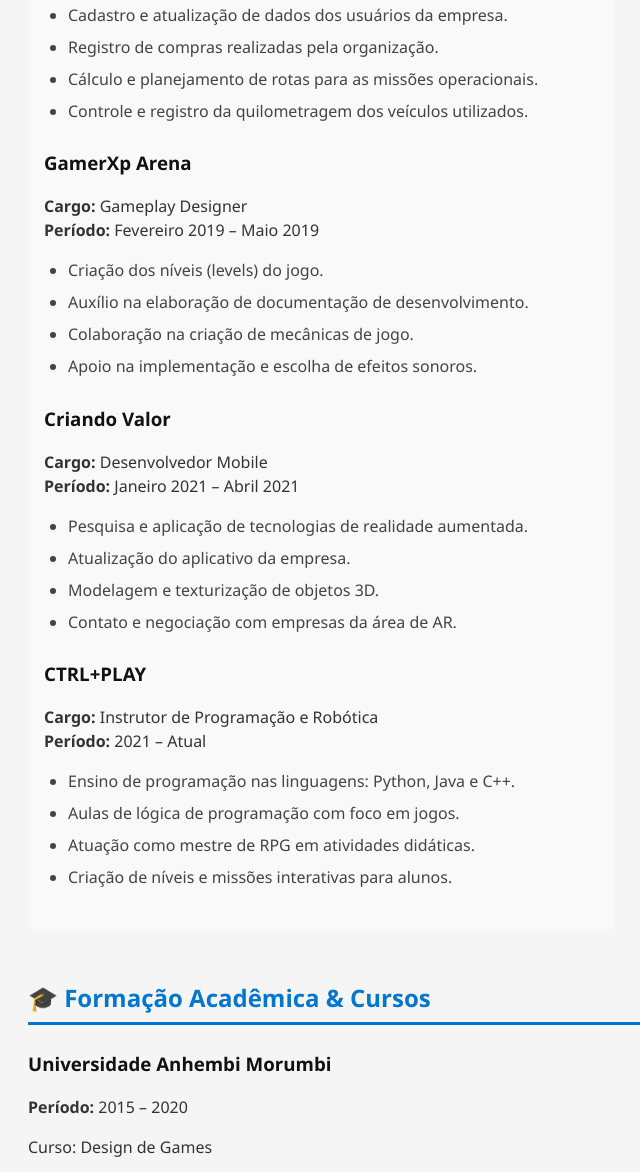
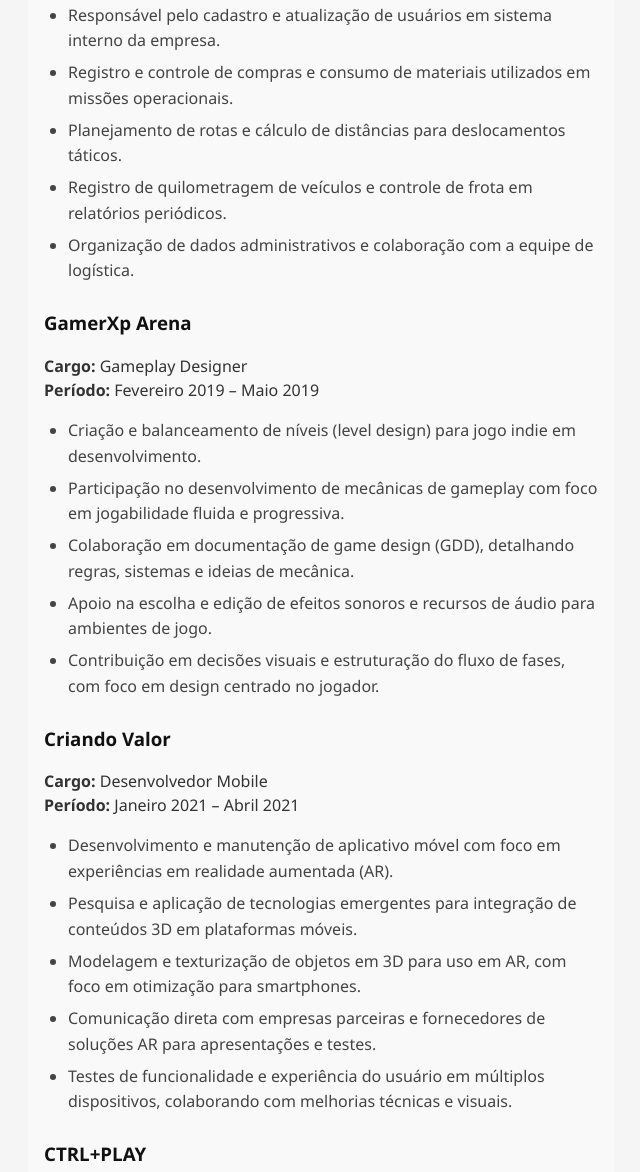
Before and after one commit to YuushaBrJoao/Portfolio-JoaoAraujo, a plain HTML site: page Curriculo.html in a window 1280 px wide. Shown: the part 1289-2461 px from the top of the page, without its empty margins (178-818 px from the left). Drawn offline with Linux system fonts and the light colour scheme.

Commit message:
Update Curriculo.html

```diff
--- a/Curriculo.html
+++ b/Curriculo.html
@@ -125,10 +125,11 @@
             <p><strong>Cargo:</strong> Auxiliar de Escritório<br>
                <strong>Período:</strong> Março 2016 – Fevereiro 2017</p>
             <ul>
-              <li>Cadastro e atualização de dados dos usuários da empresa.</li>
-              <li>Registro de compras realizadas pela organização.</li>
-              <li>Cálculo e planejamento de rotas para as missões operacionais.</li>
-              <li>Controle e registro da quilometragem dos veículos utilizados.</li>
+              <li>Responsável pelo cadastro e atualização de usuários em sistema interno da empresa.</li>
+              <li>Registro e controle de compras e consumo de materiais utilizados em missões operacionais.</li>
+              <li>Planejamento de rotas e cálculo de distâncias para deslocamentos táticos.</li>
+              <li>Registro de quilometragem de veículos e controle de frota em relatórios periódicos.</li>
+              <li>Organização de dados administrativos e colaboração com a equipe de logística.</li>
             </ul>
           </div>
 
@@ -138,10 +139,11 @@
             <p><strong>Cargo:</strong> Gameplay Designer<br>
                <strong>Período:</strong> Fevereiro 2019 – Maio 2019</p>
             <ul>
-              <li>Criação dos níveis (levels) do jogo.</li>
-              <li>Auxílio na elaboração de documentação de desenvolvimento.</li>
-              <li>Colaboração na criação de mecânicas de jogo.</li>
-              <li>Apoio na implementação e escolha de efeitos sonoros.</li>
+              <li>Criação e balanceamento de níveis (level design) para jogo indie em desenvolvimento.</li>
+              <li> Participação no desenvolvimento de mecânicas de gameplay com foco em jogabilidade fluida e progressiva.</li>
+              <li>Colaboração em documentação de game design (GDD), detalhando regras, sistemas e ideias de mecânica.</li>
+              <li>Apoio na escolha e edição de efeitos sonoros e recursos de áudio para ambientes de jogo.</li>
+              <li>Contribuição em decisões visuais e estruturação do fluxo de fases, com foco em design centrado no jogador.</li>
             </ul>
           </div>
 
@@ -151,10 +153,11 @@
             <p><strong>Cargo:</strong> Desenvolvedor Mobile<br>
                <strong>Período:</strong> Janeiro 2021 – Abril 2021</p>
             <ul>
-              <li>Pesquisa e aplicação de tecnologias de realidade aumentada.</li>
-              <li>Atualização do aplicativo da empresa.</li>
-              <li>Modelagem e texturização de objetos 3D.</li>
-              <li>Contato e negociação com empresas da área de AR.</li>
+              <li>Desenvolvimento e manutenção de aplicativo móvel com foco em experiências em realidade aumentada (AR).</li></li>
+              <li>Pesquisa e aplicação de tecnologias emergentes para integração de conteúdos 3D em plataformas móveis.</li>
+              <li>Modelagem e texturização de objetos em 3D para uso em AR, com foco em otimização para smartphones.</li>
+              <li>Comunicação direta com empresas parceiras e fornecedores de soluções AR para apresentações e testes.</li>
+              <li>Testes de funcionalidade e experiência do usuário em múltiplos dispositivos, colaborando com melhorias técnicas e visuais.</li>
             </ul>
           </div>
 
@@ -164,10 +167,13 @@
             <p><strong>Cargo:</strong> Instrutor de Programação e Robótica<br>
                <strong>Período:</strong> 2021 – Atual</p>
             <ul>
-              <li>Ensino de programação nas linguagens: Python, Java e C++.</li>
-              <li>Aulas de lógica de programação com foco em jogos.</li>
-              <li>Atuação como mestre de RPG em atividades didáticas.</li>
-              <li>Criação de níveis e missões interativas para alunos.</li>
+              <li>Planejamento e condução de aulas práticas com foco em lógica de programação e desenvolvimento de jogos 2D e 3D.</li>
+              <li>Ensino de linguagens como Python, C++, Java e JavaScript, adaptadas para alunos do ensino fundamental ao médio.</li></li>
+              <li>Utilização de ferramentas como Unity, GameMaker, Construct 3, Scratch, Roblox Studio e Godot para criação de projetos educacionais interativos.</li>
+              <li>Desenvolvimento e mentoria de jogos com foco em design de fases, prototipagem, narrativa e balanceamento.</li>
+              <li>Criação e condução de sessões de RPG de mesa com storytelling autoral, promovendo habilidades narrativas e colaborativas.</li>
+              <li>Aplicação de práticas de QA: identificação de bugs, testes funcionais em projetos de alunos e uso de checklists.</li>
+              <li>Apoio a eventos internos, apresentações e Game Jams educacionais.</li>
             </ul>
           </div>
         </div>
@@ -233,4 +239,5 @@
   </footer>
 
   </body>
+
 </html>
```
